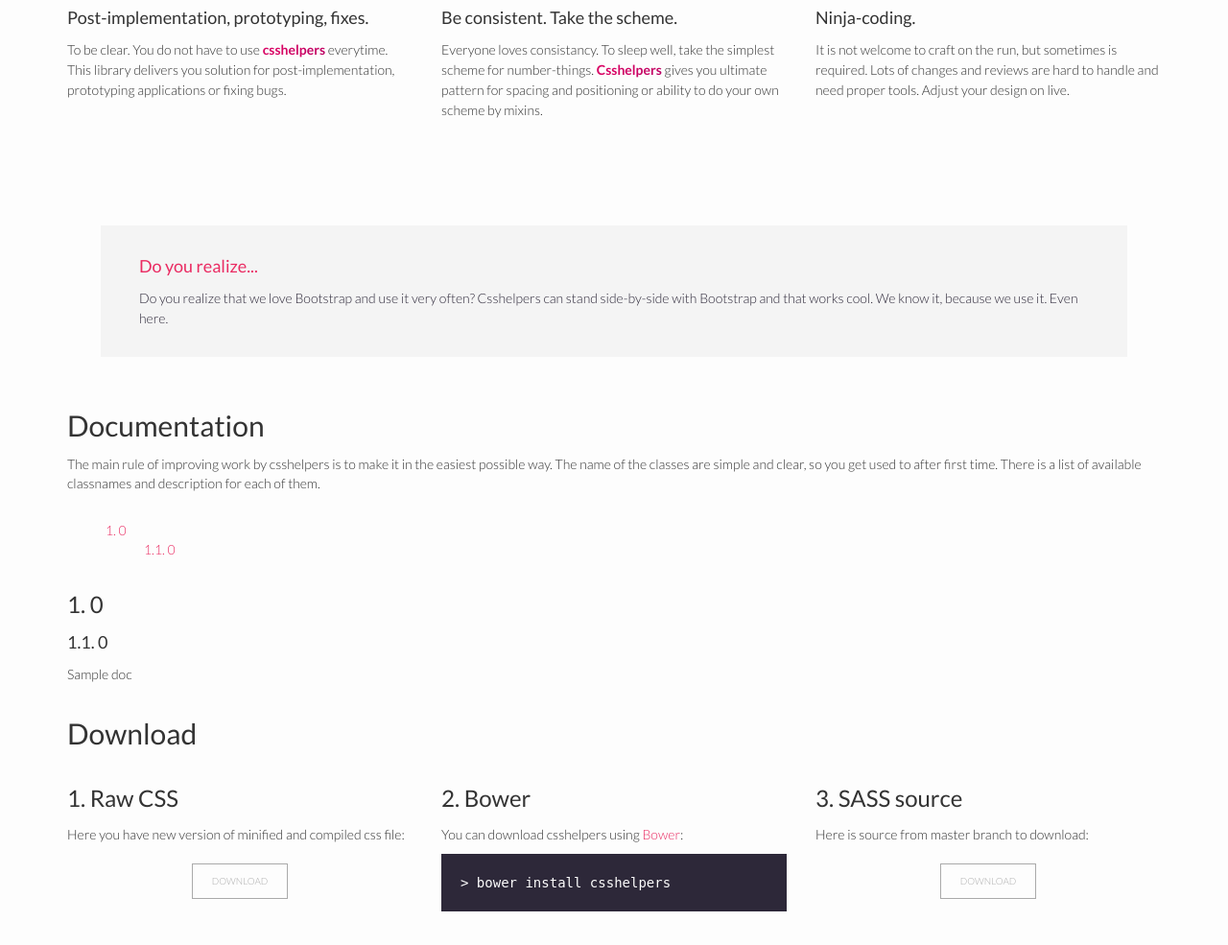
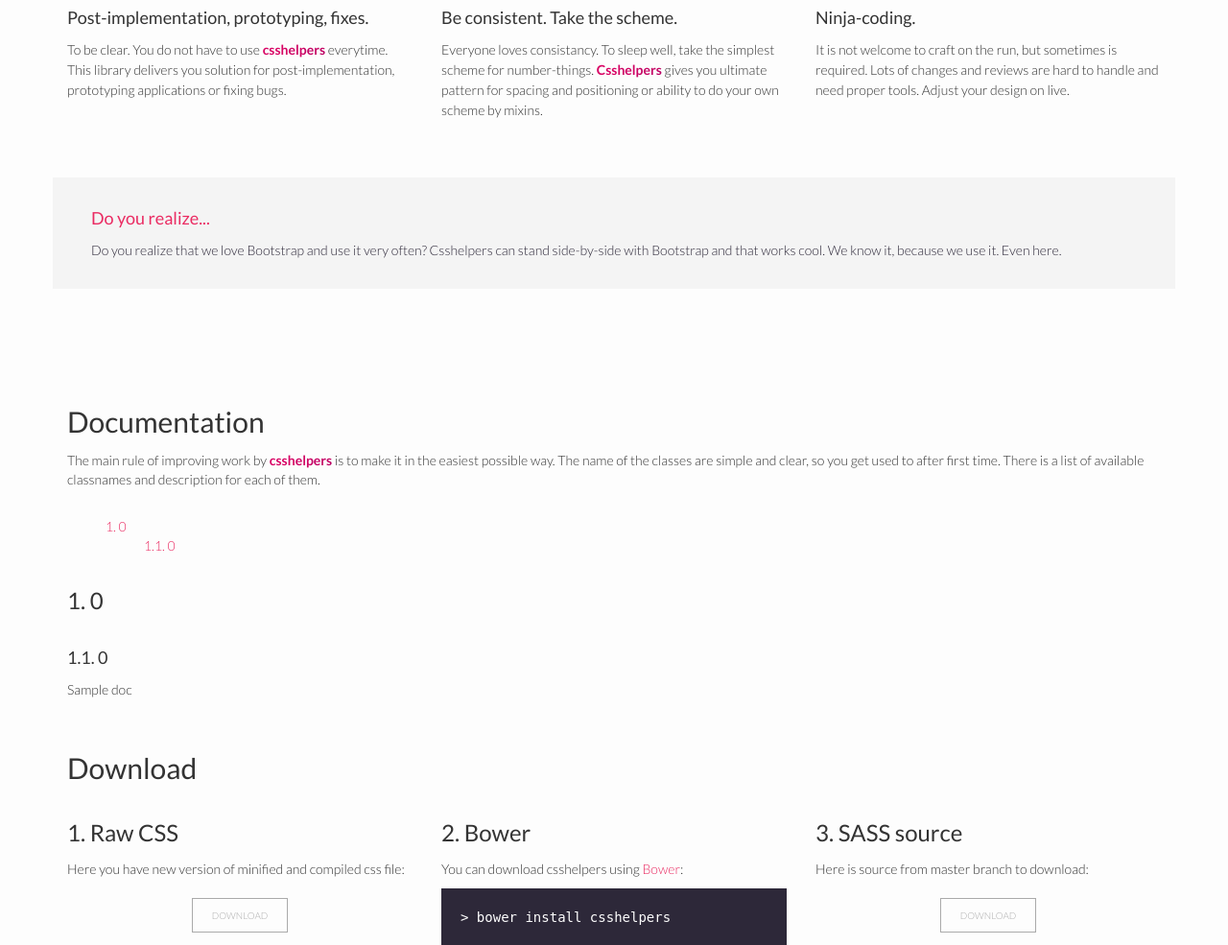
Before and after one commit to damianprzygodzki/csshelpers.com, a PHP site: template views/index.html.twig in a window 1280 px wide. Shown: the part 1243-2228 px from the top of the page at 96% size. Run offline with PHP 8.4, Linux system fonts and the light colour scheme; the template is opened without the code that fills it: most values are stand-ins (such as "Sample title", 1, 10 or a date in 2020); some libraries are stand-ins or nearby versions.

Commit message:
Copy changes, new images, some changes in styles

```diff
--- a/views/index.html.twig
+++ b/views/index.html.twig
@@ -74,9 +74,9 @@
                 <p>It is not welcome to craft on the run, but sometimes is required. Lots of changes and reviews are hard to handle and need proper tools. Adjust your design on live.</p>
             </div>
         </div>
-        <div class="spacer-100"></div>
+        <div class="spacer-50"></div>
         <div class="row">
-            <div class="quote h-spacer-50 b-spacer-30">
+            <div class="quote b-spacer-30">
                 <h4>Do you realize...</h4>
                 <p>Do you realize that we love Bootstrap and use it very often? Csshelpers can stand side-by-side with Bootstrap and that works cool. We know it, because we use it. Even here.</p>
             </div>
@@ -88,7 +88,7 @@
         <div class="row">
             <div class="col-sm-12">
             <h2>Documentation</h2>
-            <h5>The main rule of improving work by csshelpers is to make it in the easiest possible way. The name of the classes are simple and clear, so you get used to after first time. There is a list of available classnames and description for each of them. </h5>
+            <h5>The main rule of improving work by <span class="text-featured bold">csshelpers</span> is to make it in the easiest possible way. The name of the classes are simple and clear, so you get used to after first time. There is a list of available classnames and description for each of them. </h5>
             <ul class="v-spacer-30">
                 {% for key,items in docs %}
                 <li>
@@ -105,8 +105,10 @@
                 <div>
                     <h3 id="docs-{{ loop.index }}">{{ loop.index }}. {{ key }}</h3>
                     {% for key,item in items %}
-                        <h4 id="docs-{{ loop.parent.loop.index }}-{{ loop.index }}">{{ loop.parent.loop.index }}.{{ loop.index }}. {{ key }}</h4>
-                        <p>{{ item | raw }}</p>
+                        <div id="docs-{{ loop.parent.loop.index }}-{{ loop.index }}" class="v-spacer-30">
+                            <h4>{{ loop.parent.loop.index }}.{{ loop.index }}. {{ key }}</h4>
+                            <p>{{ item | raw }}</p>
+                        </div>
                     {% endfor %}
                 </div>
             {% endfor %}
```
